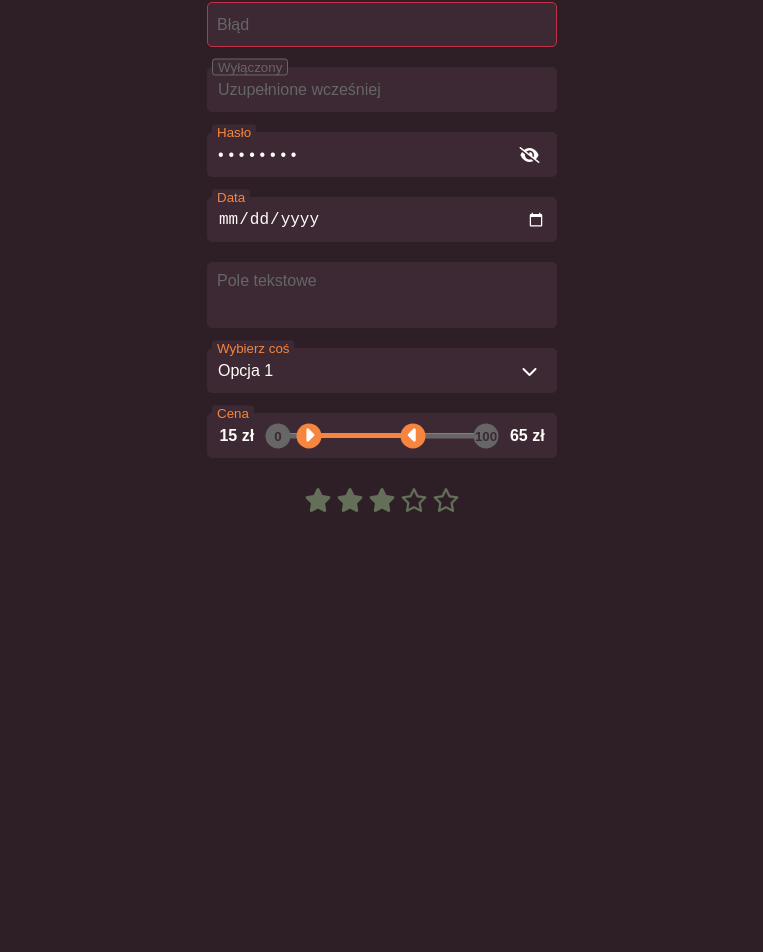
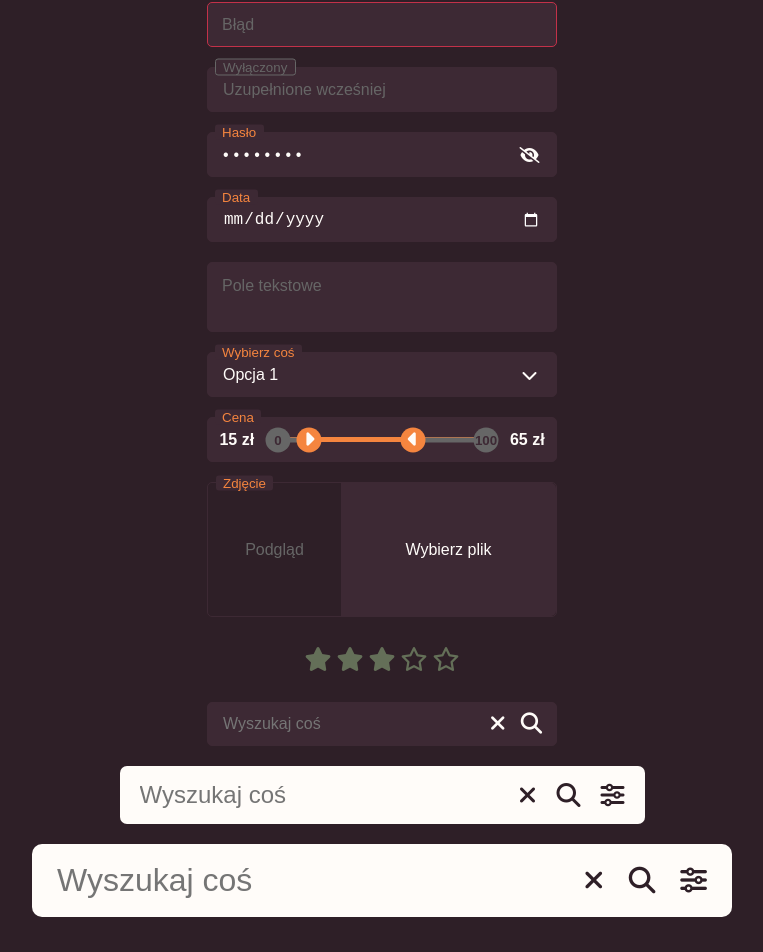
Before and after one commit to Brydzzz/polizarcie, a Next.js app: page /dev/inputs in a window 1280 px wide. Shown: the part 228-1180 px from the top of the page, without its empty margins (258-1021 px from the left). Before the commit the page ends 851 px from the top, so only its background shows below. Built offline with nearby package versions, Linux system fonts and the light colour scheme; a web font is replaced by a local one.

Commit message:
more inputing (image input, searchbar types)

```diff
--- a/app/dev/inputs/page.tsx
+++ b/app/dev/inputs/page.tsx
@@ -3,8 +3,14 @@
 import Input from "@/components/inputs/generic-input.component";
 import SelectBox from "@/components/inputs/generic-select.component";
 import TextArea from "@/components/inputs/generic-textarea.component";
+import ImageInput from "@/components/inputs/image-input.component";
 import PasswordInput from "@/components/inputs/password-input.component";
 import RangeInput from "@/components/inputs/range-input.component";
+import Searchbar from "@/components/inputs/searchbar.component";
+import {
+  SearchbarSize,
+  SearchbarStyle,
+} from "@/components/inputs/searchbar.types";
 import StarInput from "@/components/inputs/star-input.component";
 import { useState } from "react";
 
@@ -19,6 +25,7 @@ const FiltersPage = () => {
   const [text6, setText6] = useState("");
   const [text7, setText7] = useState("pg1");
   const [text8, setText8] = useState("");
+  const [text9, setText9] = useState("");
 
   return (
     <div
@@ -93,7 +100,34 @@ const FiltersPage = () => {
           suffix=" zł"
           label="Cena"
         />
+        <ImageInput label="Zdjęcie" />
         <StarInput value={stars} max={5} onChange={setStars} />
+        <Searchbar
+          placeholder="Wyszukaj coś"
+          value={text9}
+          onChange={(e) => setText9(e.target.value)}
+          onCancelButtonClick={() => setText9("")}
+          style={SearchbarStyle.INPUT_LIKE}
+          size={SearchbarSize.SMALL}
+        />
+        <Searchbar
+          placeholder="Wyszukaj coś"
+          value={text9}
+          onChange={(e) => setText9(e.target.value)}
+          onCancelButtonClick={() => setText9("")}
+          style={SearchbarStyle.HERO}
+          size={SearchbarSize.NORMAL}
+          filters
+        />
+        <Searchbar
+          placeholder="Wyszukaj coś"
+          value={text9}
+          onChange={(e) => setText9(e.target.value)}
+          onCancelButtonClick={() => setText9("")}
+          style={SearchbarStyle.HERO}
+          size={SearchbarSize.LARGE}
+          filters
+        />
       </div>
     </div>
   );
--- a/components/inputs/generic-inputs.module.scss
+++ b/components/inputs/generic-inputs.module.scss
@@ -1,7 +1,8 @@
 .container {
   position: relative;
   width: 100%;
-  --padding: 10px;
+  min-width: 150px;
+  --padding: 15px;
   --bg-local: var(--background-light);
 
   &.required::before {
@@ -49,7 +50,7 @@
     background-color: var(--bg-local);
     color: var(--text);
     font-size: 12pt;
-    padding: var(--padding);
+    padding: 12px var(--padding);
     display: block;
     width: 100%;
     height: 45px;
--- /dev/null
+++ b/components/inputs/image-input.component.tsx
@@ -0,0 +1,72 @@
+"use client";
+
+import Image from "next/image";
+import { ChangeEvent, LegacyRef, useRef, useState } from "react";
+import styles from "./image-input.module.scss";
+
+type Props = {
+  id?: string;
+  name?: string;
+  label: string;
+  disabled?: boolean;
+  required?: boolean;
+  error?: boolean;
+};
+
+const ImageInput = ({ id, name, disabled, label, required, error }: Props) => {
+  const [pickedImage, setPickedImage] = useState<string | null>(null);
+  const imageInputRef = useRef<HTMLInputElement>();
+
+  function handlePickClick() {
+    if (imageInputRef.current) imageInputRef.current.click();
+  }
+
+  function handleImageChange(event: ChangeEvent<HTMLInputElement>) {
+    if (!event.target.files) return;
+    const file = event.target.files[0];
+
+    if (!file) {
+      setPickedImage(null);
+      return;
+    }
+
+    const fileReader = new FileReader();
+    fileReader.onload = () => {
+      setPickedImage(fileReader.result as string | null);
+    };
+    fileReader.readAsDataURL(file);
+  }
+
+  return (
+    <div className={`${styles.container} ${error ? styles.error : ""}`}>
+      <div className={styles.preview}>
+        {pickedImage ? (
+          <Image src={pickedImage} alt="Wybrane zdjęcie" fill />
+        ) : (
+          "Podgląd"
+        )}
+      </div>
+      <input
+        id={id}
+        name={name}
+        className={styles.invisible}
+        type="file"
+        accept="image/png, image/jpeg"
+        ref={imageInputRef as LegacyRef<HTMLInputElement>}
+        onChange={handleImageChange}
+        required={required}
+        disabled={disabled}
+      />
+      <button type="button" onClick={handlePickClick}>
+        {pickedImage
+          ? imageInputRef.current && imageInputRef.current.files
+            ? imageInputRef.current.files[0].name
+            : ""
+          : "Wybierz plik"}
+      </button>
+      <label>{label}</label>
+    </div>
+  );
+};
+
+export default ImageInput;
--- /dev/null
+++ b/components/inputs/image-input.module.scss
@@ -0,0 +1,72 @@
+.container {
+  position: relative;
+  display: flex;
+  width: 100%;
+  min-width: 270px;
+  height: 135px;
+  --bg-local: var(--background-light);
+  border: 1px solid var(--bg-local);
+  border-radius: 5px;
+
+  &:hover {
+    border-color: var(--primary);
+  }
+
+  &.error {
+    border-color: var(--error);
+  }
+
+  & > label {
+    color: var(--primary);
+    font-size: 10pt;
+    position: absolute;
+    pointer-events: none;
+    left: 7.5px;
+    top: 0;
+    background-color: var(--bg-local);
+    padding: 0 7.5px;
+    border-radius: 3px;
+    height: auto;
+    transform: translate(0, -50%);
+  }
+
+  .preview {
+    height: 100%;
+    aspect-ratio: 1;
+    display: flex;
+    justify-content: center;
+    align-items: center;
+    text-align: center;
+    color: var(--disabled);
+    position: relative;
+
+    & > img {
+      object-fit: cover;
+      border-radius: 5px 0 0 5px;
+    }
+  }
+
+  .invisible {
+    display: none;
+  }
+
+  & > button {
+    width: 100%;
+    height: 100%;
+    display: flex;
+    align-items: center;
+    justify-content: center;
+    background-color: var(--bg-local);
+    border: none;
+    border-radius: 0 5px 5px 0;
+    outline: none;
+    color: var(--text);
+    font-size: 12pt;
+    line-break: anywhere;
+    padding: 10px;
+
+    &:hover {
+      cursor: pointer;
+    }
+  }
+}
--- a/components/inputs/range-input.component.tsx
+++ b/components/inputs/range-input.component.tsx
@@ -9,6 +9,8 @@ type Range = {
 };
 
 type Props = {
+  id?: string;
+  name?: string;
   value: Range;
   limit: Range;
   onChange: (value: Range) => void;
@@ -16,7 +18,15 @@ type Props = {
   label?: string;
 };
 
-const RangeInput = ({ value, limit, onChange, suffix, label }: Props) => {
+const RangeInput = ({
+  id,
+  name,
+  value,
+  limit,
+  onChange,
+  suffix,
+  label,
+}: Props) => {
   const axisRef = useRef<HTMLDivElement>();
 
   const updateValues = (e: MouseEvent<HTMLDivElement>) => {
@@ -74,7 +84,23 @@ const RangeInput = ({ value, limit, onChange, suffix, label }: Props) => {
         </span>
         <span className={styles.limit}>{limit.max}</span>
       </div>
-      {label && <span className={styles.label}>{label}</span>}
+      <input
+        className={styles.invisible}
+        id={`${id}_min`}
+        name={`${name}_min`}
+        type="number"
+        value={value.min}
+        disabled
+      />
+      <input
+        className={styles.invisible}
+        id={`${id}_max`}
+        name={`${name}_max`}
+        type="number"
+        value={value.max}
+        disabled
+      />
+      {label && <label>{label}</label>}
     </div>
   );
 };
--- a/components/inputs/range-input.module.scss
+++ b/components/inputs/range-input.module.scss
@@ -142,19 +142,19 @@
     }
   }
 
-  .error {
-    position: absolute;
+  .invisible {
+    display: none;
   }
 
-  .label {
+  label {
     color: var(--primary);
     font-size: 10pt;
     position: absolute;
     pointer-events: none;
-    left: 5px;
+    left: 7.5px;
     top: 0;
     background-color: var(--bg-local);
-    padding: 0 5px;
+    padding: 0 7.5px;
     border-radius: 3px;
     height: auto;
     transform: translate(0, -50%);
--- a/components/inputs/searchbar.component.tsx
+++ b/components/inputs/searchbar.component.tsx
@@ -2,30 +2,51 @@
 
 import { MouseEventHandler } from "react";
 import styles from "./searchbar.module.scss";
+import { SearchbarSize, SearchbarStyle } from "./searchbar.types";
 
-type Props = Omit<React.ComponentProps<"input">, "className"> & {
+type Props = Omit<
+  React.ComponentProps<"input">,
+  "className" | "type" | "size"
+> & {
   onCancelButtonClick?: MouseEventHandler;
   onSubmitButtonClick?: MouseEventHandler;
   onFilterButtonClick?: MouseEventHandler;
+  style?: SearchbarStyle;
+  size?: SearchbarSize;
+  filters?: boolean;
 };
 
 const Searchbar = ({
   id,
   name,
+  value,
   placeholder,
-  value,
+  onChange,
+  disabled,
+  required,
   onCancelButtonClick,
   onSubmitButtonClick,
   onFilterButtonClick,
+  style,
+  size,
+  filters,
 }: Props) => {
   return (
-    <div className={styles.container}>
+    <div
+      className={`${styles.container} ${styles[style || SearchbarStyle.HERO]} ${
+        styles[size || SearchbarSize.LARGE]
+      }
+        `}
+    >
       <input
         type="search"
         id={id}
         name={name}
         placeholder={placeholder}
         value={value}
+        onChange={onChange}
+        disabled={disabled}
+        required={required}
       />
       <div className={styles.buttons}>
         <span onClick={onCancelButtonClick}>
@@ -34,9 +55,11 @@ const Searchbar = ({
         <span onClick={onSubmitButtonClick}>
           <i className="fa-solid fa-magnifying-glass"></i>
         </span>
-        <span onClick={onFilterButtonClick}>
-          <i className="fa-solid fa-sliders"></i>
-        </span>
+        {filters && (
+          <span onClick={onFilterButtonClick}>
+            <i className="fa-solid fa-sliders"></i>
+          </span>
+        )}
       </div>
     </div>
   );
--- a/components/inputs/searchbar.module.scss
+++ b/components/inputs/searchbar.module.scss
@@ -2,17 +2,10 @@
   position: relative;
 
   & > input {
-    width: 700px;
     appearance: none;
     box-sizing: border-box;
-    font-size: 24pt;
-    padding: 18px 25px;
     border: none;
     outline: none;
-    border-radius: 10px;
-    background-color: var(--text);
-    color: var(--primary);
-    padding-right: 160px;
 
     &:focus {
       border: none;
@@ -28,23 +21,97 @@
     top: 0;
     right: 0;
     height: 100%;
-    padding-right: 13px;
     display: flex;
     justify-content: center;
     align-items: center;
-    font-size: 20pt;
-    color: var(--background);
 
     span {
       transition: all 0.2s;
       height: 100%;
-      padding: 12px;
       display: flex;
       align-items: center;
       justify-content: center;
 
       &:hover {
         cursor: pointer;
+      }
+    }
+  }
+
+  &.small {
+    & > input {
+      width: 350px;
+      font-size: 12pt;
+      padding: 12px 15px;
+      border-radius: 5px;
+      padding-right: 110px;
+    }
+    .buttons {
+      padding-right: 7.5px;
+      font-size: 16pt;
+      span {
+        padding: 7.5px;
+      }
+    }
+  }
+  &.normal {
+    & > input {
+      width: 525px;
+      font-size: 18pt;
+      padding: 15px 20px;
+      border-radius: 7px;
+      padding-right: 135px;
+    }
+    .buttons {
+      padding-right: 10px;
+      font-size: 18pt;
+      span {
+        padding: 10px;
+      }
+    }
+  }
+  &.large {
+    & > input {
+      width: 700px;
+      font-size: 24pt;
+      padding: 18px 25px;
+      border-radius: 10px;
+      padding-right: 160px;
+    }
+    .buttons {
+      padding-right: 12.5px;
+      font-size: 20pt;
+      span {
+        padding: 12.5px;
+      }
+    }
+  }
+
+  &.hero {
+    & > input {
+      background-color: var(--text);
+      color: var(--primary);
+    }
+    .buttons {
+      color: var(--background);
+      span:hover {
+        color: var(--primary);
+      }
+    }
+  }
+  &.input-like {
+    & > input {
+      background-color: var(--background-light);
+      color: var(--text);
+      border: 1px solid var(--background-light);
+
+      &:focus {
+        border-color: var(--primary);
+      }
+    }
+    .buttons {
+      color: var(--text);
+      span:hover {
         color: var(--primary);
       }
     }
--- /dev/null
+++ b/components/inputs/searchbar.types.ts
@@ -0,0 +1,10 @@
+export enum SearchbarStyle {
+  INPUT_LIKE = "input-like",
+  HERO = "hero",
+}
+
+export enum SearchbarSize {
+  SMALL = "small",
+  NORMAL = "normal",
+  LARGE = "large",
+}
--- a/components/inputs/star-input.module.scss
+++ b/components/inputs/star-input.module.scss
@@ -12,6 +12,10 @@
     }
   }
 
+  .invisible {
+    display: none;
+  }
+
   &.disabled {
     .star {
       &:hover {
```
Also changed, not shown: components/inputs/star-input.component.tsx (+11 -1 lines).
